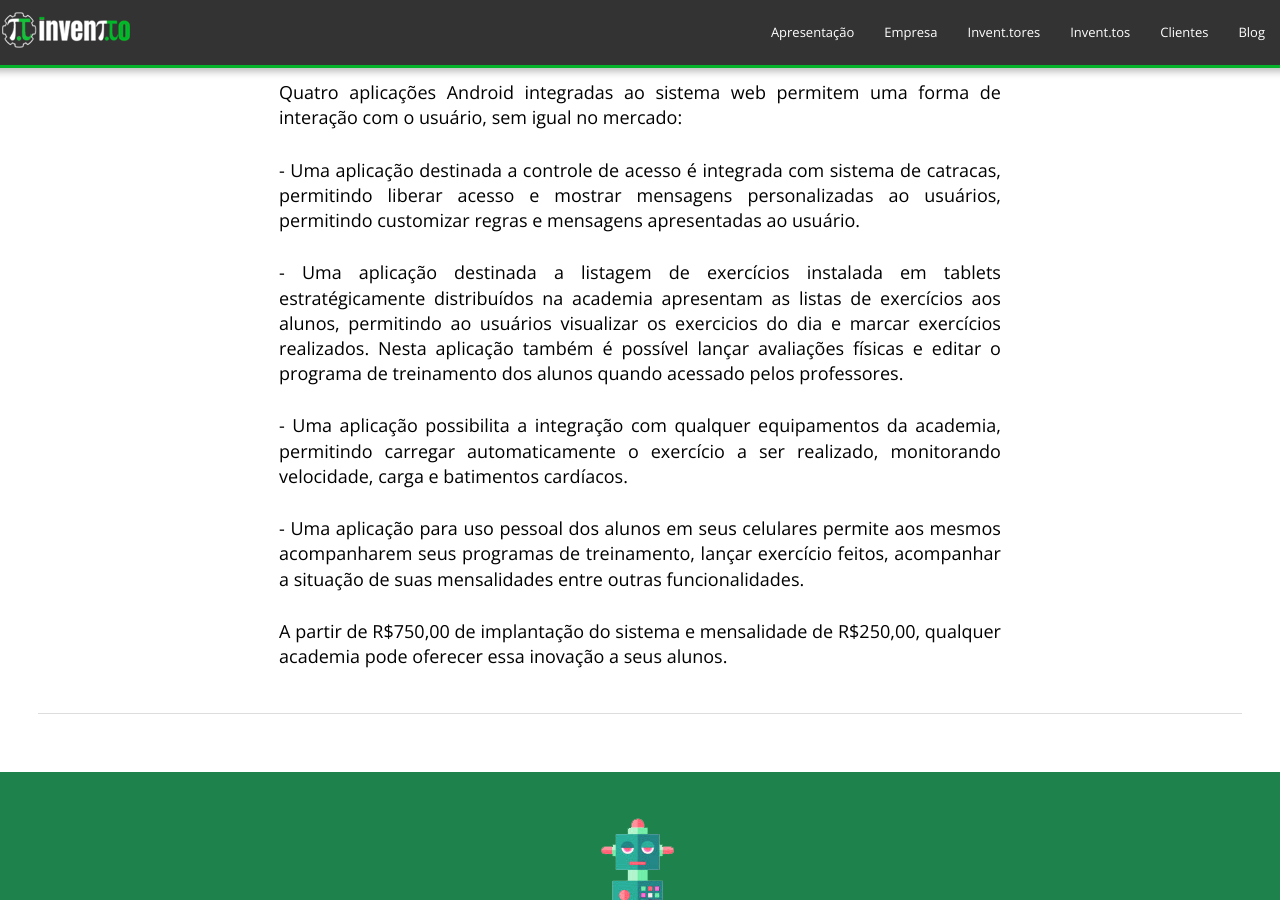
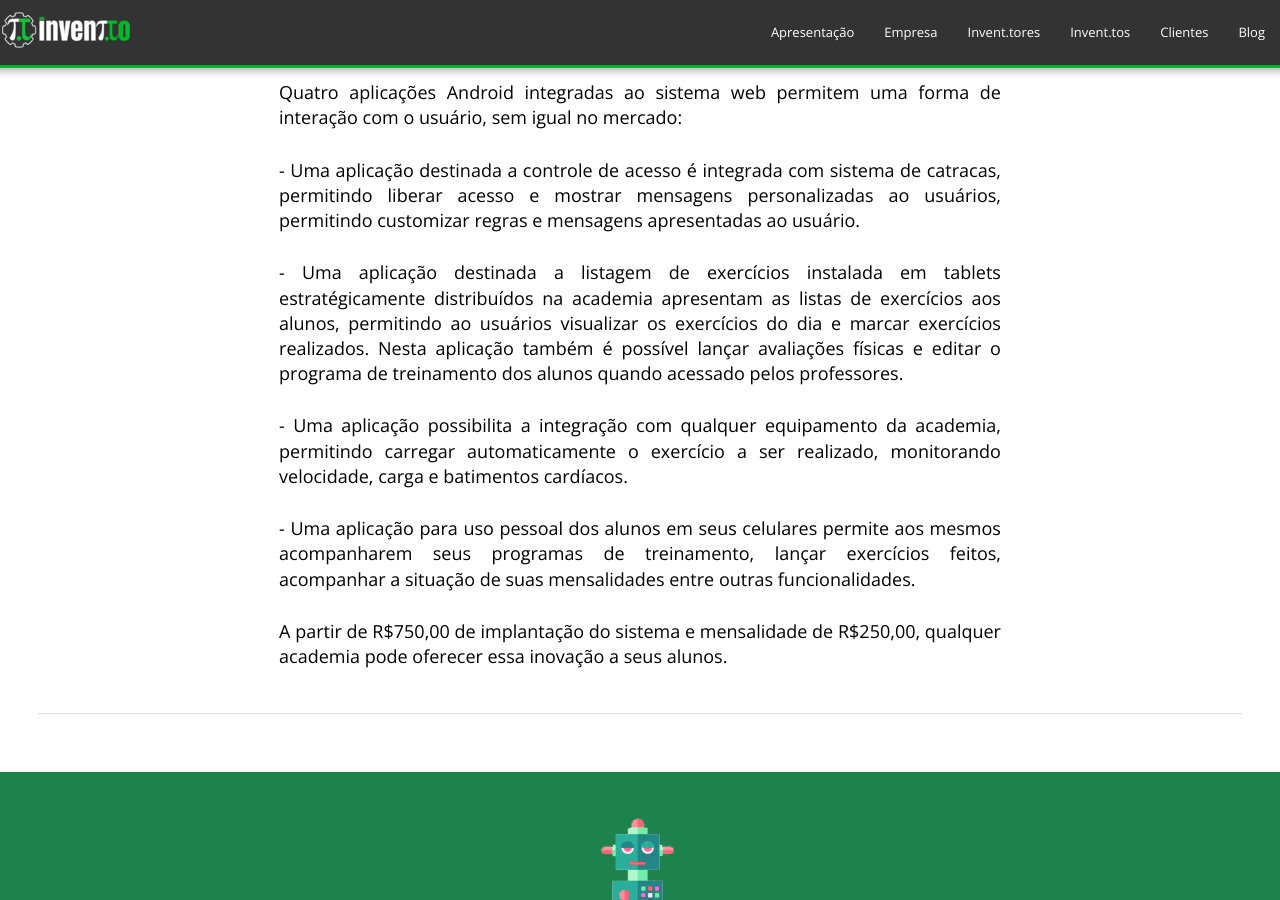
Before and after one commit to inventto/inventto_site, a Jekyll site: the page built from inventtos.html, in a window 1280 px wide and 900 px high, scrolled down 629 px. Built offline with Jekyll 4.4.1, drawn with Linux system fonts in a browser that asks for light colours; comment, search, counter and statistics services are not loaded; some of the changed text lies outside the part shown.

Commit message:
Correções ortográficas nos textos do site

```diff
--- a/empresa.html
+++ b/empresa.html
@@ -59,7 +59,7 @@
      Escolhemos trabalhar com o modelo pré pago como uma forma de nos proteger de possíveis mudanças de escopo e também dando o benefício da transparência de nosso modelo de trabalho.
      Nossos clientes tem acesso a qual demanda estamos produzindo, o custo estimado da demanda e o custo atual.
      Eles podem interromper ou mesmo suspender o projeto quando bem entenderem.
-     Se sobrarem créditos agente devolve o dinheiro.
+     Se sobrarem créditos nós devolvemos o dinheiro.
    </h4>
  </div>
  <div class="bgverde">
--- a/inventtos.html
+++ b/inventtos.html
@@ -14,9 +14,9 @@
 		<h5>A aplicação web, faz todo o controle e gerenciamento de matrículas, mensalidades, vendas de produtos, avaliação física, e programas de treinamento.</h5><br>
 		<h5>Quatro aplicações Android integradas ao sistema web permitem uma forma de interação com o usuário, sem igual no mercado:</h5><br>
 		<h5>- Uma aplicação destinada a controle de acesso é integrada com sistema de catracas, permitindo liberar acesso e mostrar mensagens personalizadas ao usuários, permitindo customizar regras e mensagens apresentadas ao usuário.</h5><br>
-		<h5>- Uma aplicação destinada a listagem de exercícios instalada em tablets estratégicamente distribuídos na academia apresentam as listas de exercícios aos alunos, permitindo ao usuários visualizar os exercicios do dia e marcar exercícios realizados. Nesta aplicação também é possível lançar avaliações físicas e editar o programa de treinamento dos alunos quando acessado pelos professores.</h5><br>
-		<h5>- Uma aplicação possibilita a integração com qualquer equipamentos da academia, permitindo carregar automaticamente o exercício a ser realizado, monitorando velocidade, carga e batimentos cardíacos.</h5><br>
-		<h5>- Uma aplicação para uso pessoal dos alunos em seus celulares permite aos mesmos acompanharem seus programas de treinamento, lançar exercício feitos, acompanhar a situação de suas mensalidades entre outras funcionalidades.</h5><br>
+		<h5>- Uma aplicação destinada a listagem de exercícios instalada em tablets estratégicamente distribuídos na academia apresentam as listas de exercícios aos alunos, permitindo ao usuários visualizar os exercícios do dia e marcar exercícios realizados. Nesta aplicação também é possível lançar avaliações físicas e editar o programa de treinamento dos alunos quando acessado pelos professores.</h5><br>
+		<h5>- Uma aplicação possibilita a integração com qualquer equipamento da academia, permitindo carregar automaticamente o exercício a ser realizado, monitorando velocidade, carga e batimentos cardíacos.</h5><br>
+		<h5>- Uma aplicação para uso pessoal dos alunos em seus celulares permite aos mesmos acompanharem seus programas de treinamento, lançar exercícios feitos, acompanhar a situação de suas mensalidades entre outras funcionalidades.</h5><br>
 		<h5>A partir de R$750,00 de implantação do sistema e mensalidade de R$250,00, qualquer academia pode oferecer essa inovação a seus alunos.</h5><br>
 	</div>
 
```
Also changed, not shown: other parts of inventtos.html (+1 -1 lines), js/inventto.coffee (+4 -4 lines).
